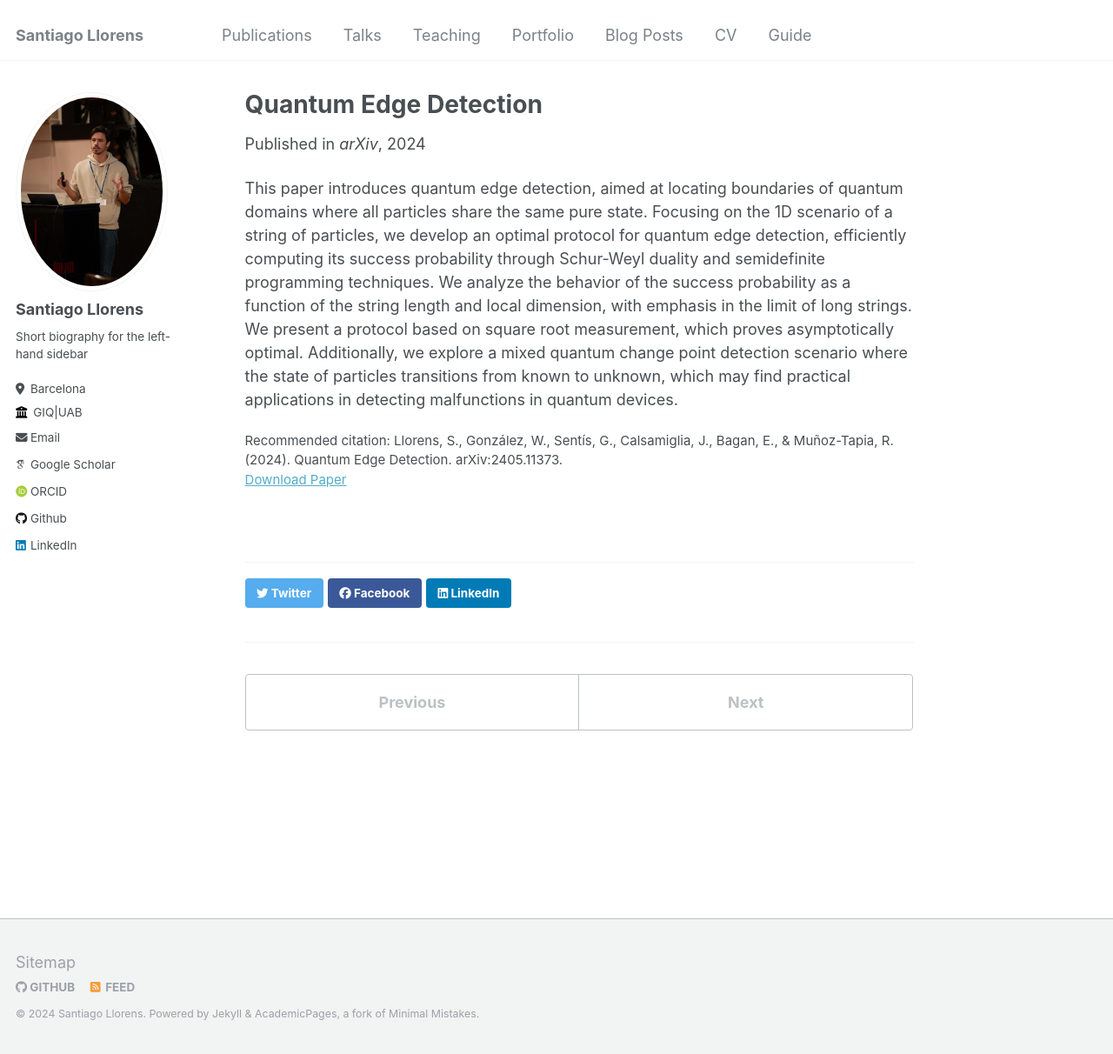
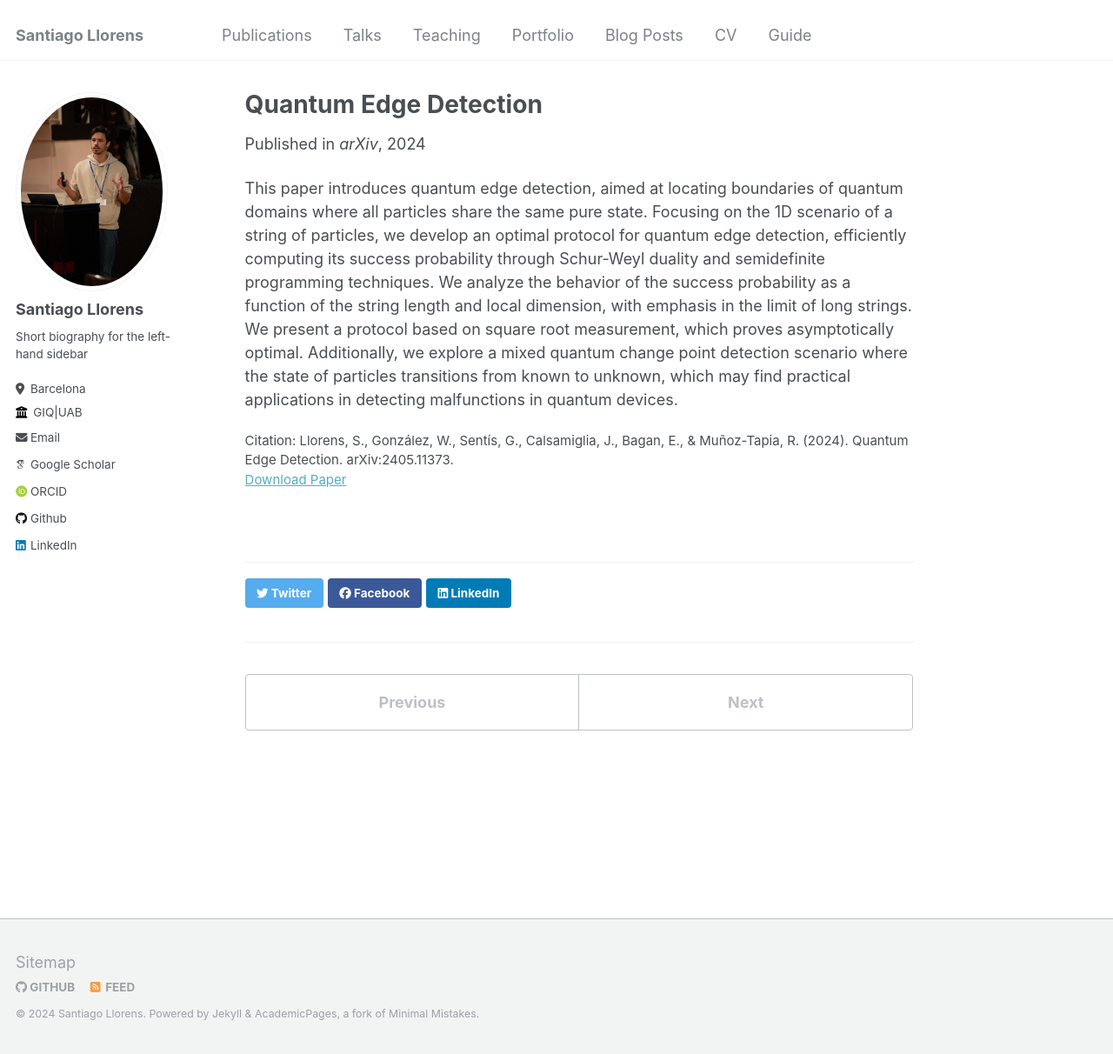
Before and after one commit to SantiagoLlorens/SantiagoLlorens.github.io, a Jekyll site: the page built from _publications/Quantum_edge_detection.md, in a window 1280 px wide and 1212 px high. Shown: the whole window at 87% size. Built offline with Jekyll 4.4.1, drawn with Linux system fonts in a browser that asks for light colours; some web fonts are replaced.

Commit message:
Update single.html

```diff
--- a/_layouts/single.html
+++ b/_layouts/single.html
@@ -50,7 +50,7 @@
         {% if page.citation and page.paperurl and page.slidesurl %}
           <p style="font-size: smaller">Recommended citation: {{ page.citation }}<br /><a href="{{ page.paperurl }}">Download Paper</a> | <a href="{{ page.slidesurl }}">Download Slides</a></p>
         {% elsif page.citation and page.paperurl %}
-          <p style="font-size: smaller">Recommended citation: {{ page.citation }}<br /><a href="{{ page.paperurl }}">Download Paper</a></p>
+          <p style="font-size: smaller">Citation: {{ page.citation }}<br /><a href="{{ page.paperurl }}">Download Paper</a></p>
         {% elsif page.citation and page.slidesurl %}
           <p style="font-size: smaller">Recommended citation: {{ page.citation }}<br /><a href="{{ page.slidesurl }}">Download Slides</a></p>
         {% elsif page.citation %}
```
